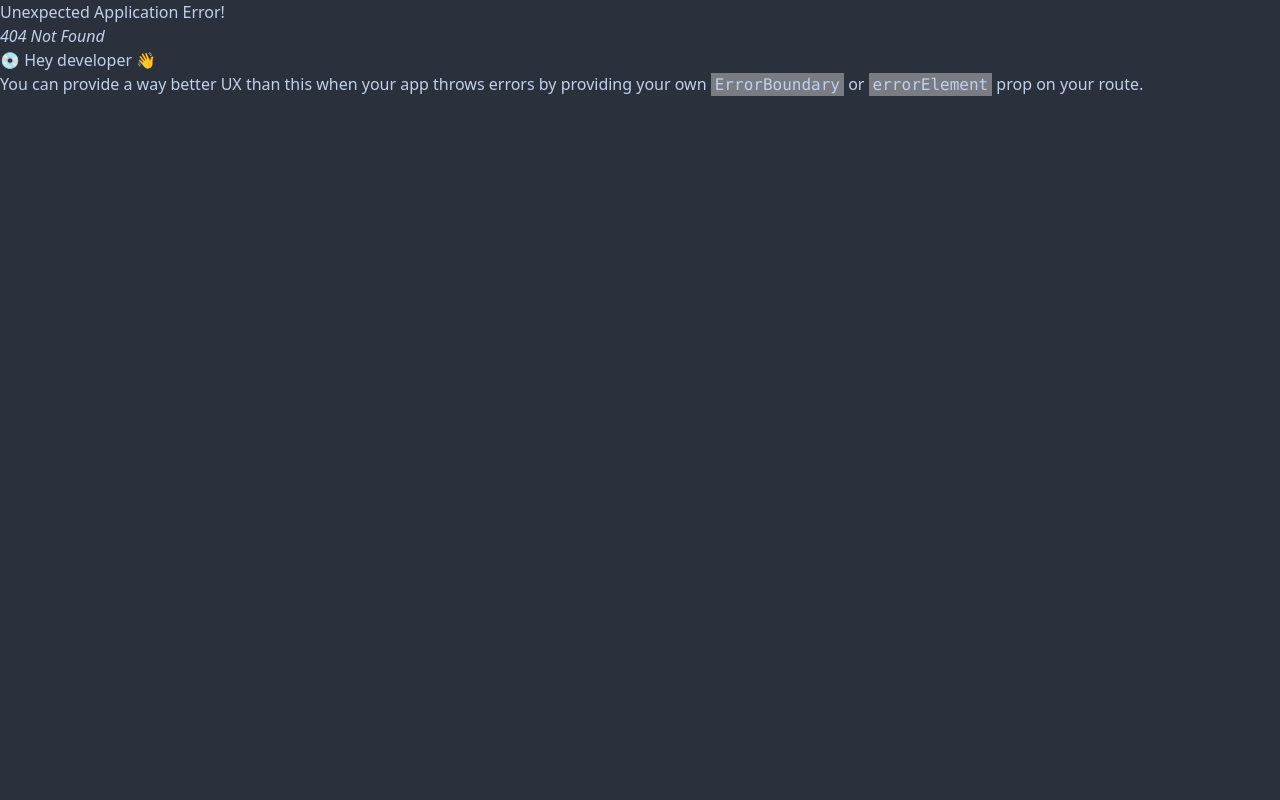
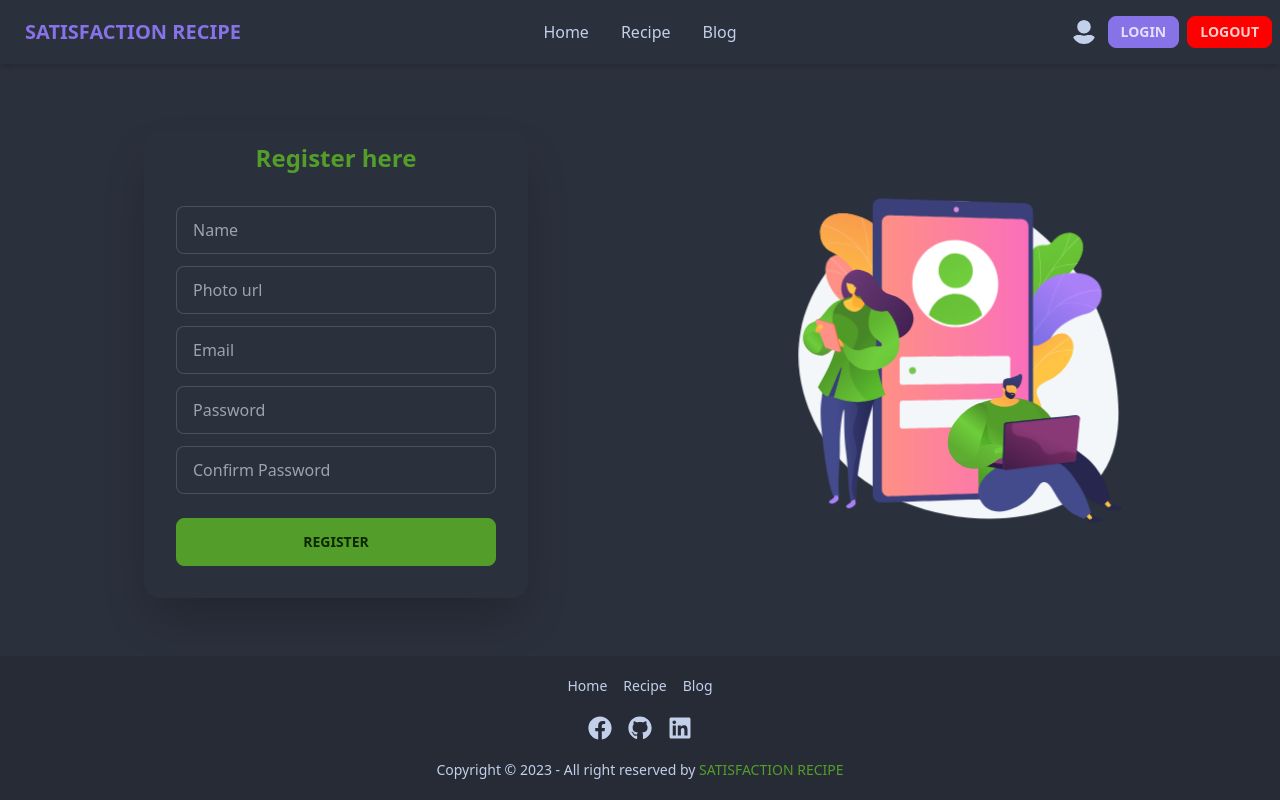
Before and after one commit to md-rasel-mahmud/chef-recipe-client, a React (Vite) app: page /register in a window 1280 px wide. Before the commit this address had no page. Built offline with nearby package versions, Linux system fonts and the light colour scheme.

Commit message:
create register page

```diff
--- a/src/components/Footer.jsx
+++ b/src/components/Footer.jsx
@@ -5,7 +5,7 @@ import { Link } from 'react-router-dom';
 
 const Footer = () => {
     return (
-        <footer className="footer footer-center fixed bottom-0 p-10 bg-base-200 text-base-content rounded">
+        <footer className="footer footer-center fixed bottom-0 p-5 bg-base-200 gap-5 text-base-content rounded">
             <div className="grid grid-flow-col gap-4">
                 <Link to='/'>Home</Link>
                 <Link to='/recipe'>Recipe</Link>
--- a/src/pages/Login.jsx
+++ b/src/pages/Login.jsx
@@ -2,15 +2,13 @@ import React from 'react';
 import Lottie from "lottie-react";
 import authAnimation from "../assets/auth-animation.json";
 import { FaGithub, FaGoogle } from 'react-icons/fa';
+import { Link } from 'react-router-dom';
 
 const Login = () => {
     return (
         <div className="hero min-h-[70vh] max-w-screen-lg mx-auto">
             <div className="hero-content flex-col lg:flex-row-reverse">
                 <div className="text-center lg:text-left">
-                    {/* <h1 className="text-5xl font-bold">Login now!</h1>
-                    <p className="py-6">Provident cupiditate voluptatem et in. Quaerat fugiat ut assumenda excepturi exercitationem quasi. In deleniti eaque aut repudiandae et a id nisi.</p> */}
-
                     <div className="w-3/5 ml-auto">
                         <Lottie animationData={authAnimation} loop={true} />
                     </div>
@@ -29,13 +27,15 @@ const Login = () => {
                                 <span className="label-text">Password</span>
                             </label>
                             <input type="text" placeholder="password" className="input input-bordered" />
+                        </div>
+
+                        <button className="btn mt-3 btn-primary btn-outline capitalize btn-sm"><FaGoogle className='mr-2'/> login with google</button>
+                        <button className="btn btn-primary btn-outline capitalize btn-sm"><FaGithub className='mr-2'/> login with github</button>
+
                             <label className="label">
-                                <a href="#" className="label-text-alt link link-hover">Forgot password?</a>
+                                <span> Don't have an account? <Link to='/register' className="link text-info link-hover"> Register Here </Link></span>
                             </label>
-                        </div>
-                        <button className="btn btn-primary btn-outline capitalize btn-sm"><FaGoogle className='mr-2'/> login with google</button>
-                        <button className="btn btn-primary btn-outline capitalize btn-sm"><FaGithub className='mr-2'/> login with github</button>
-                        <div className="form-control mt-6">
+                        <div className="form-control mt-3">
                             <button className="btn btn-accent">Login</button>
                         </div>
                     </form>
--- /dev/null
+++ b/src/pages/Register.jsx
@@ -0,0 +1,46 @@
+import React from 'react';
+import Lottie from "lottie-react";
+import authAnimation from "../assets/auth-animation.json";
+import { FaGithub, FaGoogle } from 'react-icons/fa';
+import { Link } from 'react-router-dom';
+
+
+const Register = () => {
+    return (
+        <div className="hero min-h-[70vh] max-w-screen-lg mx-auto">
+            <div className="hero-content flex-col lg:flex-row-reverse">
+                <div className="text-center lg:text-left">
+                    <div className="w-3/5 ml-auto">
+                        <Lottie animationData={authAnimation} loop={true} />
+                    </div>
+                </div>
+                <div className="card flex-shrink-0 w-full max-w-sm shadow-2xl bg-base-100">
+                    <h2 className='text-center mt-3 text-2xl font-bold text-accent'>Register here</h2>
+                    <form className="card-body gap-3">
+                        <div className="form-control">
+                            <input type="text" placeholder="Name" className="input input-bordered" />
+                        </div>
+                        <div className="form-control">
+                            <input type="text" placeholder="Photo url" className="input input-bordered" />
+                        </div>
+                        <div className="form-control">
+                            <input type="email" placeholder="Email" className="input input-bordered" />
+                        </div>
+                        <div className="form-control">
+                            <input type="password" placeholder="Password" className="input input-bordered" />
+                        </div>
+                        <div className="form-control">
+                            <input type="password" placeholder="Confirm Password" className="input input-bordered" />
+                        </div>
+
+                        <div className="form-control mt-3">
+                            <button className="btn btn-accent">Register</button>
+                        </div>
+                    </form>
+                </div>
+            </div>
+        </div>
+    );
+};
+
+export default Register;
--- a/src/routes/Route.jsx
+++ b/src/routes/Route.jsx
@@ -2,6 +2,7 @@ import { createBrowserRouter } from "react-router-dom";
 import Home from "../pages/Home";
 import SharedLayout from "../layouts/SharedLayout";
 import Login from "../pages/Login";
+import Register from "../pages/Register";
 
 
 const router = createBrowserRouter([
@@ -16,6 +17,10 @@ const router = createBrowserRouter([
             {
                 path: 'login',
                 element: <Login/>
+            },
+            {
+                path: 'register',
+                element: <Register/>
             }
         ]
     }
--- a/tailwind.config.js
+++ b/tailwind.config.js
@@ -25,7 +25,7 @@ export default {
 
           "warning": "#FBBD23",
 
-          "error": "#893976",
+          "error": "red",
         },
       },
     ],
```
